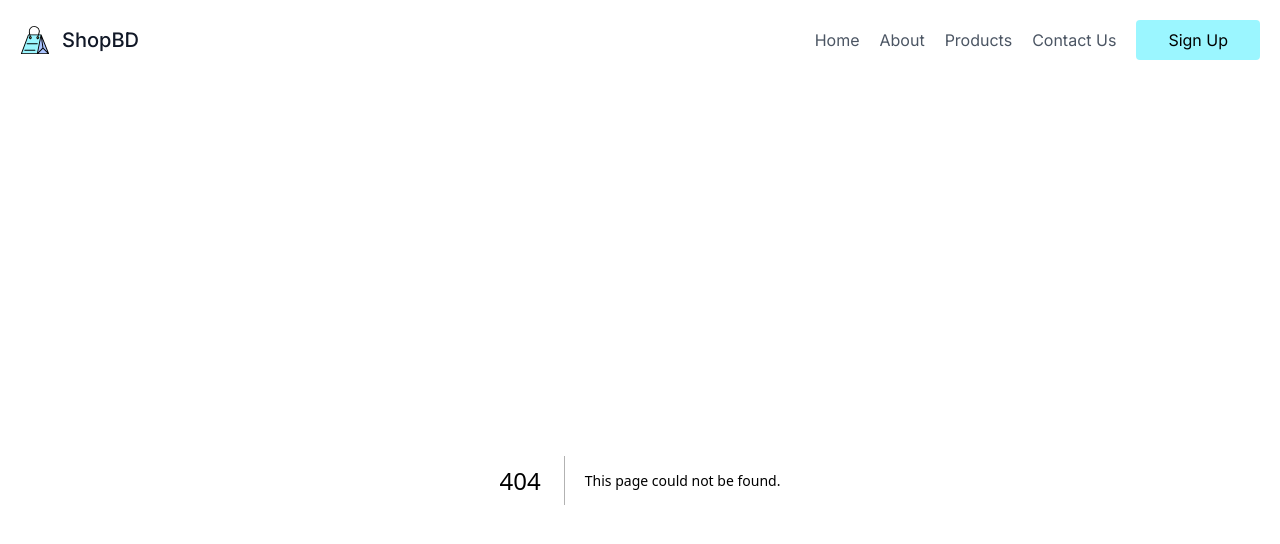
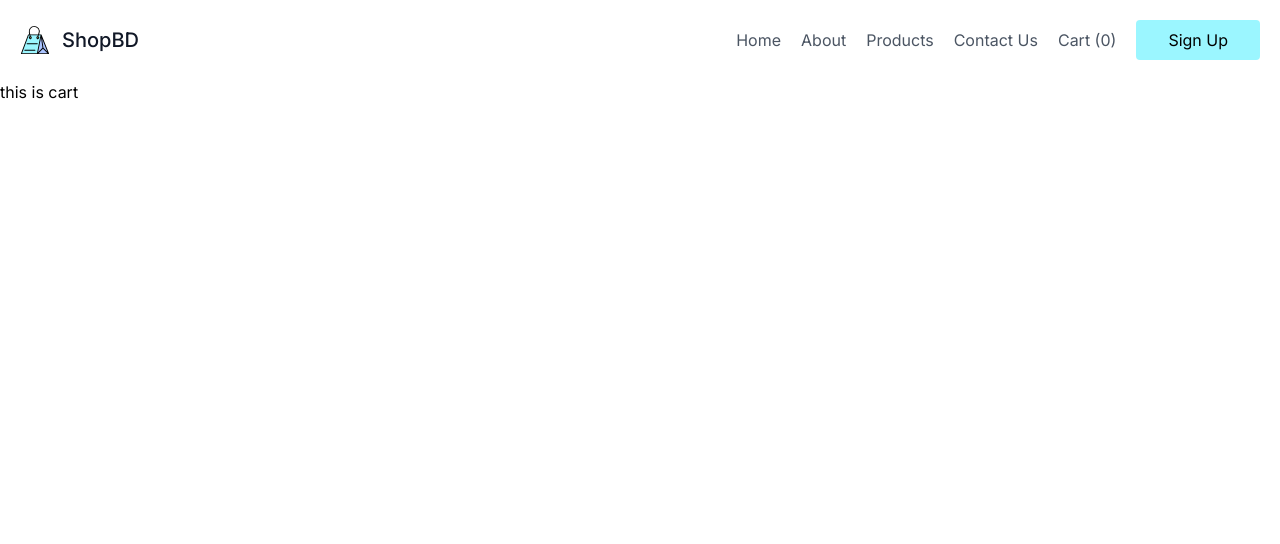
Before and after one commit to devtanzir/ecommerce-frontend-strapi, a Next.js app: page /cart in a window 1280 px wide. Before the commit this address had no page. Shown: the top 544 px of the page. Built offline with nearby package versions, Linux system fonts and the light colour scheme.

Commit message:
cart added, redux implement

```diff
--- /dev/null
+++ b/app/cart/page.tsx
@@ -0,0 +1,10 @@
+
+const Cart = () => {
+    return (
+        <>
+         <h1>this is cart</h1>
+        </>
+    );
+};
+
+export default Cart;
--- /dev/null
+++ b/app/checkout/page.tsx
@@ -0,0 +1,10 @@
+
+const Checkout = () => {
+    return (
+        <>
+            <h1>this is checkout</h1>
+        </>
+    );
+};
+
+export default Checkout;
--- /dev/null
+++ b/app/product/[slug]/addToCart.tsx
@@ -0,0 +1,18 @@
+"use client"
+import { add } from "@/lib/store/features/cart/cartSlice";
+import { useAppDispatch } from "@/lib/store/hooks";
+
+
+const AddToCart = ({slug} : {slug: string}) => {
+    const dispatch = useAppDispatch();
+    const handleCart = (slug: string) => {
+      dispatch(add(slug))
+    }
+    return (
+        <>
+            <button className="text-black bg-[#9BF6FF] border-0 py-2 px-8 focus:outline-none hover:bg-[#84e4ed] rounded text-base" onClick={() => handleCart(slug)}>Add to Cart</button>
+        </>
+    );
+};
+
+export default AddToCart;
--- a/app/product/[slug]/page.tsx
+++ b/app/product/[slug]/page.tsx
@@ -1,8 +1,11 @@
+
 import Button from "@/components/shared/button";
 import { getData } from "@/hooks/getData";
 import { colors } from "@/interfaces/colors";
 import { Params } from "next/dist/shared/lib/router/utils/route-matcher";
 import { FC } from "react";
+import AddToCart from "./addToCart";
+import Link from "next/link";
 interface SlugProps {
   params: Params;
 }
@@ -15,6 +18,7 @@ const Slug: FC<SlugProps> = async ({ params }) => {
   if (!slug) {
     return <div>Loading...</div>;
   }
+
   const product = data.data[0].attributes;
   const productImage = product.image.data.attributes.formats.small.url;
 
@@ -149,8 +153,8 @@ const Slug: FC<SlugProps> = async ({ params }) => {
                 {product.price} BDT
               </span>
               <div className="flex ml-auto gap-2">
-                <Button text="Add to Cart" />
-                <Button text="Checkout" />
+                <AddToCart slug={product.slug}/>
+                <Link className="text-black bg-[#9BF6FF] border-0 py-2 px-8 focus:outline-none hover:bg-[#84e4ed] rounded text-base " href={"/checkout"}>Checkout</Link>
               </div>
 
               <button className="rounded-full w-10 h-10 bg-gray-200 p-0 border-0 inline-flex items-center justify-center text-gray-500 ml-4">
--- /dev/null
+++ b/app/store-provider.tsx
@@ -0,0 +1,19 @@
+'use client';
+
+import { Provider } from 'react-redux';
+import { PersistGate } from 'redux-persist/integration/react';
+import { createStore } from '@/lib/store/store';
+
+const { store, persistor } = createStore();
+
+const StoreProvider: React.FC<{ children: React.ReactNode }> = ({ children }) => {
+    return (
+        <Provider store={store}>
+            <PersistGate loading={null} persistor={persistor}>
+                {children}
+            </PersistGate>
+        </Provider>
+    );
+};
+
+export default StoreProvider;
--- a/app/template.tsx
+++ b/app/template.tsx
@@ -1,5 +1,6 @@
 import Header from '@/components/shared/header';
 import  { FC } from 'react';
+import StoreProvider from './store-provider';
 interface ChildrenProps {
     children: React.ReactNode;
   }
@@ -7,8 +8,10 @@ const Template:FC<ChildrenProps> = ({children}) => {
 
     return (
         <>
+        <StoreProvider>
             <Header />
             {children}
+        </StoreProvider>
         </>
     );
 };
--- /dev/null
+++ b/components/shared/cart-header.tsx
@@ -0,0 +1,12 @@
+"use client"
+import { useAppSelector } from "@/lib/store/hooks";
+import Link from "next/link";
+
+const CartHeader = () => {
+    const cartItems = useAppSelector((state) => state.cart.items);
+    return (
+        <Link href={"/cart"} className="mr-5 hover:text-gray-900">Cart ({cartItems.length})</Link>
+    );
+};
+
+export default CartHeader;
--- a/components/shared/header.tsx
+++ b/components/shared/header.tsx
@@ -1,6 +1,7 @@
 import Link from "next/link";
 import Logo from "../icons/shopLogo";
 import Button from "./button";
+import CartHeader from "./cart-header";
 
 const Header = () => {
     return (
@@ -14,7 +15,8 @@ const Header = () => {
             <Link href={"/"} className="mr-5 hover:text-gray-900">Home</Link>
             <Link href={"/about"} className="mr-5 hover:text-gray-900">About</Link>
             <Link href={"/products"} className="mr-5 hover:text-gray-900">Products</Link>
-            <Link href={"contact"} className="mr-5 hover:text-gray-900">Contact Us</Link>
+            <Link href={"/contact"} className="mr-5 hover:text-gray-900">Contact Us</Link>
+            <CartHeader/>
           </nav>
           <Button text={"Sign Up"}/>
         </div>
--- /dev/null
+++ b/lib/store/features/cart/cartSlice.ts
@@ -0,0 +1,31 @@
+import { createSlice } from "@reduxjs/toolkit";
+import type { PayloadAction } from "@reduxjs/toolkit";
+
+
+export interface CartState {
+    items: string[]
+}
+
+const initialState: CartState = {
+    items: []
+};
+
+export const cartSlice = createSlice({
+    name: "cart",
+    initialState,
+    reducers: {
+        add: (state, action: PayloadAction<string>) => {
+            state.items.push(action.payload);
+        },
+        remove: (state, action: PayloadAction<string>) => {
+            const index = state.items.indexOf(action.payload);
+            if (index !== -1) {
+                state.items.splice(index, 1);
+            }
+        }
+    }
+})
+
+export const { add, remove } = cartSlice.actions;
+
+export default cartSlice.reducer;
--- /dev/null
+++ b/lib/store/hooks/index.ts
@@ -0,0 +1,7 @@
+import { TypedUseSelectorHook, useDispatch, useSelector, useStore } from "react-redux";
+import { AppDispatch, AppStore, RootState } from "../store";
+
+
+export const useAppDispatch: () => AppDispatch = useDispatch;
+export const useAppSelector: TypedUseSelectorHook<RootState> = useSelector;
+export const useAppStore: () => AppStore = useStore;
--- /dev/null
+++ b/lib/store/store.ts
@@ -0,0 +1,52 @@
+
+// import { configureStore } from "@reduxjs/toolkit";
+// import cartReducer from "./features/cart/cartSlice";
+
+// export const createStore = () => {
+//     return configureStore({
+//     reducer: {
+//         cart: cartReducer,
+//     },
+// })
+// }
+
+// export type AppStore = ReturnType<typeof createStore>
+
+// export type RootState = ReturnType<AppStore['getState']>
+
+// export type AppDispatch = AppStore['dispatch']
+
+// ?----------------------------------------------------------------
+
+// store.ts
+import { configureStore } from '@reduxjs/toolkit';
+import storage from 'redux-persist/lib/storage'; // defaults to localStorage for web
+import { persistReducer, persistStore } from 'redux-persist';
+import { combineReducers } from 'redux';
+import cartReducer from './features/cart/cartSlice';
+
+const persistConfig = {
+    key: 'root',
+    storage,
+    whitelist: ['cart'], // Specify which reducers to persist
+};
+
+const rootReducer = combineReducers({
+    cart: cartReducer,
+    // other reducers...
+});
+
+const persistedReducer = persistReducer(persistConfig, rootReducer);
+
+export const createStore = () => {
+    const store = configureStore({
+        reducer: persistedReducer,
+    });
+
+    const persistor = persistStore(store);
+    return { store, persistor };
+}
+
+export type AppStore = ReturnType<typeof createStore>['store'];
+export type RootState = ReturnType<AppStore['getState']>;
+export type AppDispatch = AppStore['dispatch'];
--- a/package.json
+++ b/package.json
@@ -9,10 +9,13 @@
     "lint": "next lint"
   },
   "dependencies": {
+    "@reduxjs/toolkit": "^2.2.7",
     "axios": "^1.7.5",
     "next": "14.2.6",
     "react": "^18",
-    "react-dom": "^18"
+    "react-dom": "^18",
+    "react-redux": "^9.1.2",
+    "redux-persist": "^6.0.0"
   },
   "devDependencies": {
     "@types/node": "^20",
```
Also changed, not shown: 1 other file (tests, documents, lock files or other folders).
